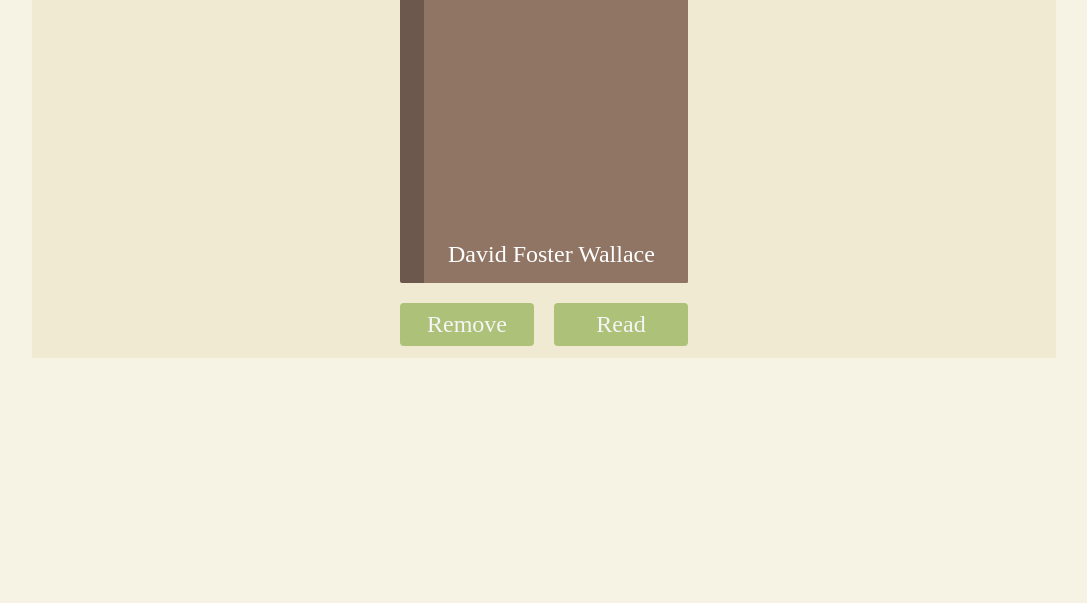
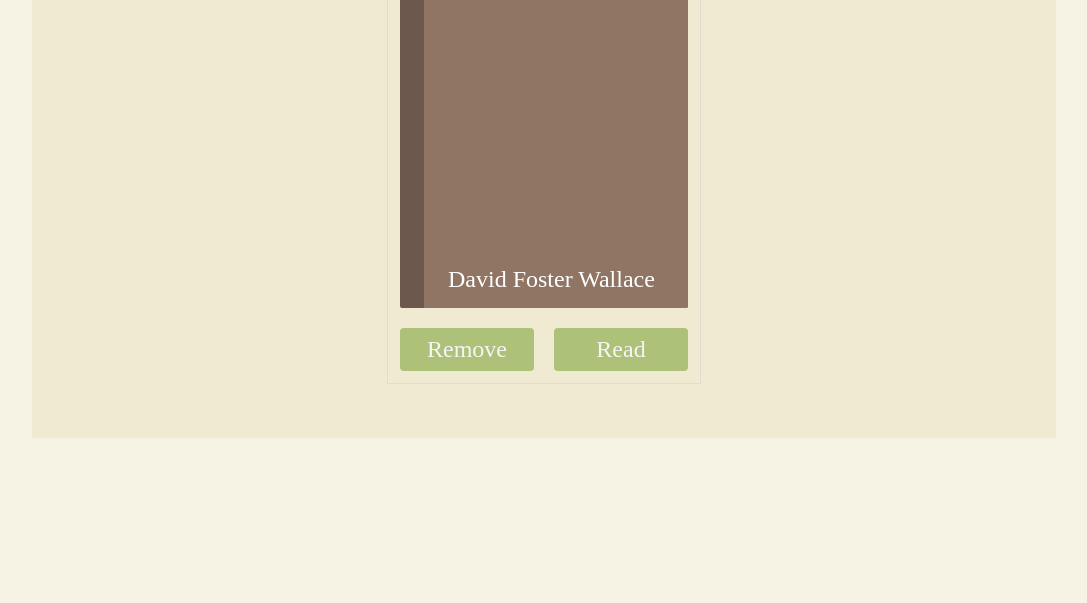
Before and after one commit to AndrewGavin304/book-library-project, a website: page index.html in a window 1280 px wide. Shown: the part 197-800 px from the top of the page, without its empty margins (96-1183 px from the left). Drawn offline with Linux system fonts and the light colour scheme; a web font is replaced by a local one.

Commit message:
Tweak styling

```diff
--- a/_base.scss
+++ b/_base.scss
@@ -26,7 +26,8 @@
     justify-items: center;
     margin: 0vh 10vw;
     background-color: $gray;
-    padding: 12px;
+    padding: 24px;
+    gap: 30px;
 
     &__card-outer {
         border-radius: $quarter-border-radius;
@@ -67,6 +68,9 @@
         grid-template-columns: 1fr 1fr;
         grid-template-rows: auto;
         gap: 20px;
+        padding: 12px;
+        border: 1px solid;
+        border-color: lighten($secondary, 50)
     }
 
     &__delete-book {
@@ -134,7 +138,6 @@
         border: 0;
         border-radius: $half-border-radius;
         background-color: $gray;
-
     }
 
     &__submit {
```
Also changed, not shown: css/index.css, 1 other file.
